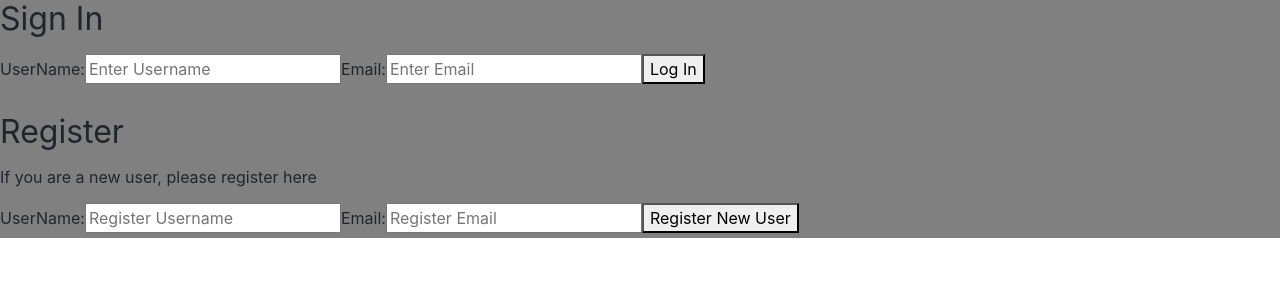
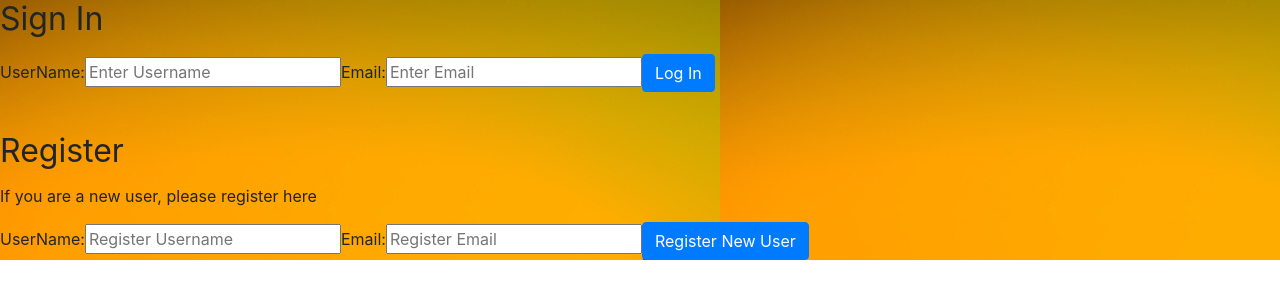
Before and after one commit to lsrichert/Capstone-FrontEnd-MixIt, a React (Create React App) app: page / in a window 1280 px wide. Shown: the top 300 px of the page. Built offline with nearby package versions, Linux system fonts and the light colour scheme.

Commit message:
added more styling and found a bug in the edit and delete buttons; when I do either of those things, all the users' drinks appear until I refresh; the add and save new drink is still working fine

```diff
--- a/src/APIManager.js
+++ b/src/APIManager.js
@@ -79,7 +79,7 @@ const Database = Object.create({}, {
             })
             // When the delete is finished, return this fetch
             .then(() => {
-                return fetch("http://localhost:5002/drinks")
+                return fetch("http://localhost:5002/drinks?_expand=user")
             })
             // Once the new list of drinks is retrieved, set the new state
             .then(a => a.json())
--- a/src/Drinks/DrinkList.js
+++ b/src/Drinks/DrinkList.js
@@ -102,6 +102,7 @@ export default class DrinkList extends Component {
     Database.deleteDrink(drinkId)
       // console.log("drinkId", drinkId)
       .then(deletedDrink => this.setState({ drinks: deletedDrink }));
+
   };
 
   // I need to build the form for the user to add a new drink
@@ -166,12 +167,12 @@ export default class DrinkList extends Component {
                 autoFocus=""
               />
             </FormGroup>
-            <button
+            <Button
               type="submit"
               //   onClick={this.hideAddForm}
             >
               Save Drink
-            </button>
+            </Button>
             {/* {this.state.showAddDrinkForm} */}
           </form>
         )}
--- a/src/Login.js
+++ b/src/Login.js
@@ -1,6 +1,10 @@
 import React, { Component } from "react"
 import APIManager from "./APIManager"
 import Database from "./APIManager";
+import { Button } from "reactstrap";
+import { FormControl, FormGroup } from "react-bootstrap";
+
+
 
 
 export default class Login extends Component {
@@ -81,9 +85,10 @@ export default class Login extends Component {
 
     render() {
         return (
-            <div className="login">
+            <div className="loginRegister">
             <form onSubmit={this.handleLogin}>
             <h2 className="h2 mb-3 font-weight-normal">Sign In</h2>
+            <FormGroup>
             <label htmlFor="inputUserName">
             UserName:
             </label>
@@ -98,10 +103,11 @@ export default class Login extends Component {
             id="email"
             placeholder="Enter Email"
             required="" autoFocus="" />
-            <button type ="submit"onClick={() => window.location.reload()
+            <Button type ="submit" color="primary" onClick={() => window.location.reload()
             }>
             Log In
-            </button>
+            </Button>
+            </FormGroup>
             </form>
 
             <br></br>
@@ -111,9 +117,6 @@ export default class Login extends Component {
             <label htmlFor="inputUserName">
             UserName:
             </label>
-
-            {/* <input type="text" id="userName" value={this.state.userName} onChange={this.handleRegisterUserNameChange} placeholder="UserName" /> */}
-
 
             <input onChange={this.handleRegisterUserNameChange} type="text"
             id="userName"
@@ -131,9 +134,9 @@ export default class Login extends Component {
             required="" autoFocus="" />
 
 
-            <button type ="submit"onClick={() => window.location.reload()}>
+            <Button type ="submit" color="primary" onClick={() => window.location.reload()}>
             Register New User
-            </button>
+            </Button>
 
             </form>
             </div>
--- a/src/index.css
+++ b/src/index.css
@@ -5,7 +5,7 @@ body {
 }
 
 #drinkForm {
-  background-color: goldenrod;
+  background-color: #B7AD99;
 }
 
 .header {
@@ -29,8 +29,10 @@ body {
   text-align: center;
 }
 
-.login {
+.loginRegister {
   background-color: gray;
+  height: 100%;
+  background-image: url(Canva\ -\ Glass\,\ Martini\,\ Cocktail\,\ Cocktail\ Glass\,\ Highball.jpg)
 }
 
 /* .card {
@@ -40,12 +42,5 @@ body {
 } */
 
 #root {
-  background-color: #BBBB97
+  background-color: #BBBB97;
 }
-/* .card-deck { */
-  /* padding: 10px; */
-/* } */
-
-/* #email {
-  text-align: left;
-} */
```
Also changed, not shown: api/database.json (+19 -9 lines), src/Canva - Glass, Martini, Cocktail, Cocktail Glass, Highball.jpg (added).
